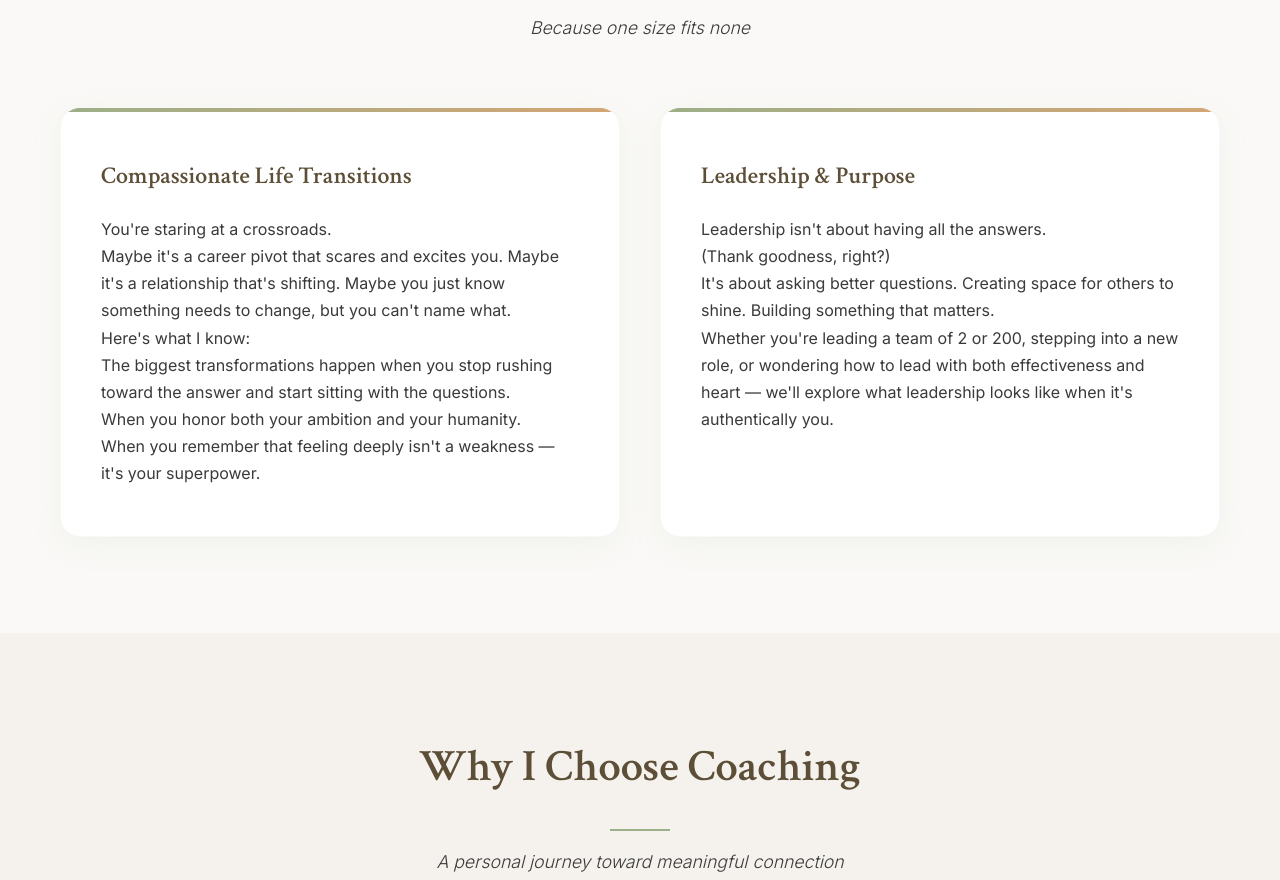
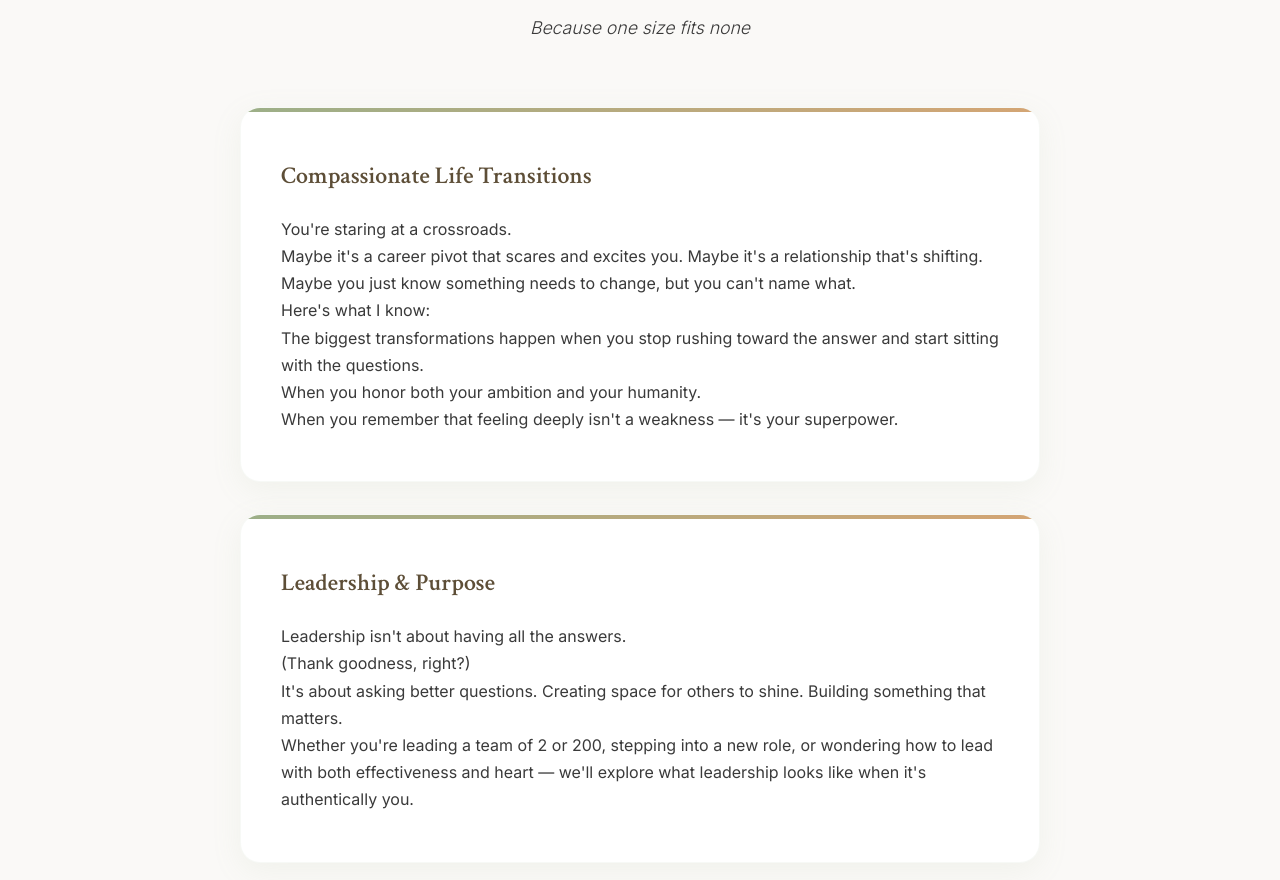
Before and after one commit to jillren/jillren.github.io, a plain HTML site: page index.html in a window 1280 px wide. Shown: the part 1392-2272 px from the top of the page. Drawn offline with Linux system fonts and the light colour scheme.

Commit message:
Update index.html

```diff
--- a/index.html
+++ b/index.html
@@ -242,10 +242,9 @@
         }
 
         .services-grid {
-            display: grid;
-            grid-template-columns: repeat(auto-fit, minmax(350px, 1fr));
-            gap: 2.5rem;
-            margin-top: 4rem;
+            display: block;
+            max-width: 800px;
+            margin: 4rem auto 0;
         }
 
         .service-card {
@@ -257,6 +256,7 @@
             border: 1px solid rgba(156, 175, 136, 0.08);
             position: relative;
             overflow: hidden;
+            margin-bottom: 2rem;
         }
 
         .service-card::before {
```
